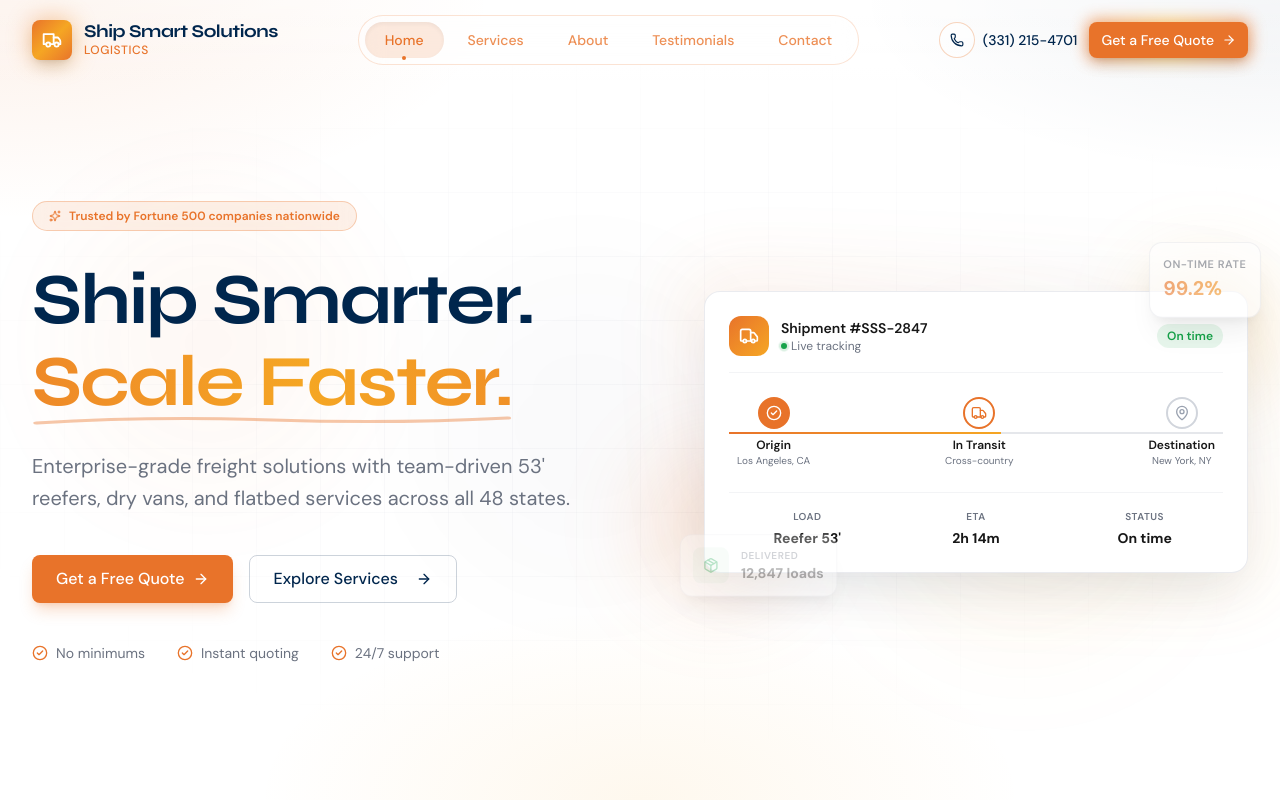
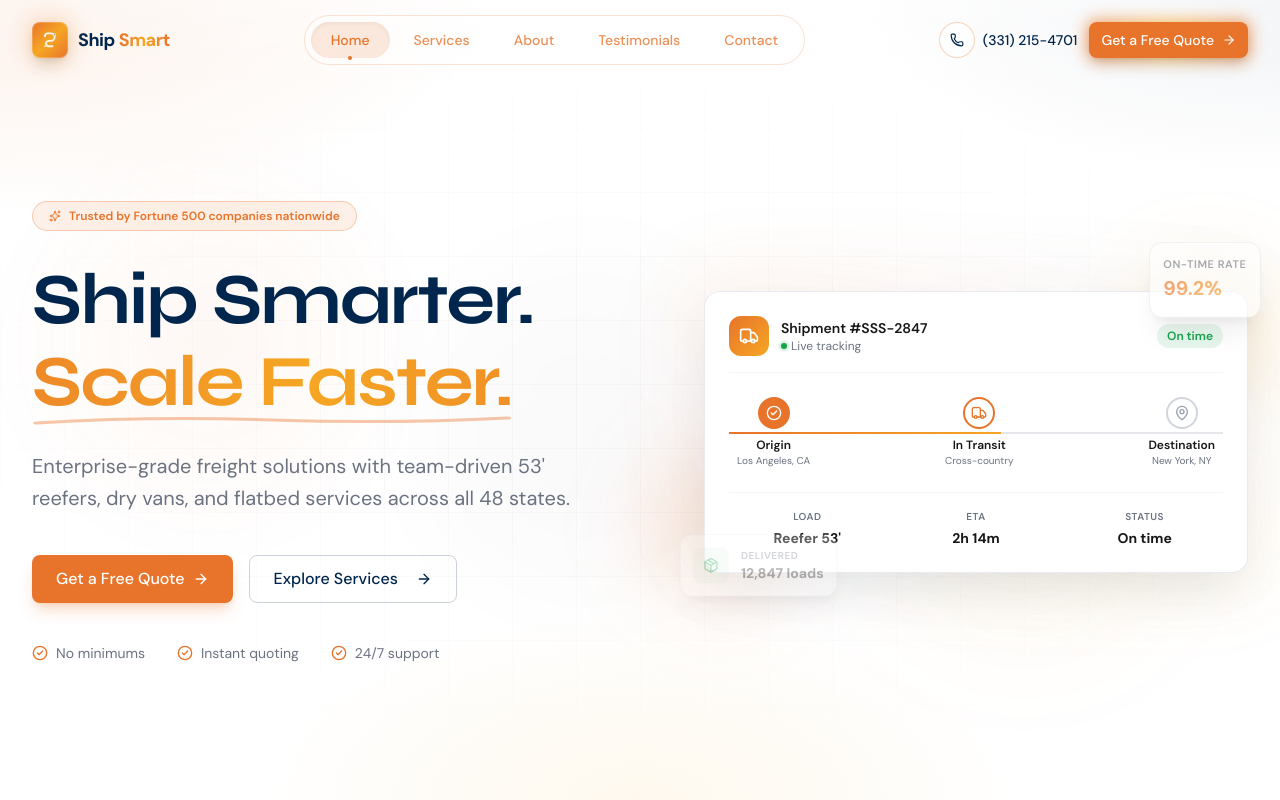
Before and after one commit to HusbanTech12/ship_smart_solution, a Next.js app: page / in a window 1280 px wide. Shown: the top 800 px of the page. Built offline with nearby package versions, Linux system fonts and the light colour scheme.

Commit message:
feat(brand): add premium Logo component with 3 variants and replace inline marks in Navbar and Footer

```diff
--- a/components/layout/footer.tsx
+++ b/components/layout/footer.tsx
@@ -7,6 +7,7 @@ import { toast } from "sonner"
 import { COMPANY } from "@/lib/constants/company"
 import { PUBLIC_NAV } from "@/lib/constants/navigation"
 import { SERVICES } from "@/lib/constants/services"
+import { Logo } from "@/components/shared/logo"
 
 type SocialIconProps = { className?: string }
 
@@ -109,36 +110,12 @@ export function Footer() {
           <div className="grid grid-cols-1 md:grid-cols-2 lg:grid-cols-12 gap-10 lg:gap-12">
             <div className="lg:col-span-4 space-y-6">
               <div className="space-y-4">
-                <div className="flex items-center gap-3">
-                  <div className="relative">
-                    <div className="absolute inset-0 rounded-lg bg-gradient-to-br from-brand-secondary to-brand-accent blur-md opacity-50" />
-                    <div className="relative flex h-10 w-10 items-center justify-center rounded-lg bg-gradient-to-br from-brand-secondary via-brand-accent to-brand-secondary">
-                      <svg
-                        viewBox="0 0 24 24"
-                        fill="none"
-                        className="h-5 w-5 text-white"
-                        stroke="currentColor"
-                        strokeWidth="2.2"
-                        strokeLinecap="round"
-                        strokeLinejoin="round"
-                        aria-hidden="true"
-                      >
-                        <path d="M10 17h4V5H2v12h3" />
-                        <path d="M20 17h2v-3.34a4 4 0 0 0-1.17-2.83L19 9h-5" />
-                        <circle cx="7.5" cy="17.5" r="2.5" />
-                        <circle cx="17.5" cy="17.5" r="2.5" />
-                      </svg>
-                    </div>
-                  </div>
-                  <div className="flex flex-col">
-                    <span className="text-lg font-display font-bold text-white leading-none tracking-tight">
-                      {COMPANY.name}
-                    </span>
-                    <span className="text-[10px] text-brand-secondary font-medium tracking-wider uppercase mt-0.5">
-                      Logistics
-                    </span>
-                  </div>
-                </div>
+                <Logo
+                  variant="full"
+                  size="md"
+                  tone="white"
+                  showTagline={true}
+                />
 
                 <p className="text-sm text-gray-400 leading-relaxed max-w-sm">
                   {COMPANY.tagline}. Enterprise-grade trucking and logistics services across all 48 contiguous US states.
--- a/components/layout/navbar.tsx
+++ b/components/layout/navbar.tsx
@@ -9,31 +9,7 @@ import { cn } from "@/lib/utils"
 import { COMPANY } from "@/lib/constants/company"
 import { PUBLIC_NAV } from "@/lib/constants/navigation"
 import { Button } from "@/components/ui/button"
-
-function LogoMark({ className }: { className?: string }) {
-  return (
-    <div className={cn("relative", className)}>
-      <div className="absolute inset-0 rounded-lg bg-gradient-to-br from-brand-secondary to-brand-accent blur-md opacity-50" />
-      <div className="relative flex h-10 w-10 items-center justify-center rounded-lg bg-gradient-to-br from-brand-secondary via-brand-accent to-brand-secondary shadow-lg">
-        <svg
-          viewBox="0 0 24 24"
-          fill="none"
-          className="h-5 w-5 text-white"
-          stroke="currentColor"
-          strokeWidth="2.2"
-          strokeLinecap="round"
-          strokeLinejoin="round"
-          aria-hidden="true"
-        >
-          <path d="M10 17h4V5H2v12h3" />
-          <path d="M20 17h2v-3.34a4 4 0 0 0-1.17-2.83L19 9h-5" />
-          <circle cx="7.5" cy="17.5" r="2.5" />
-          <circle cx="17.5" cy="17.5" r="2.5" />
-        </svg>
-      </div>
-    </div>
-  )
-}
+import { Logo } from "@/components/shared/logo"
 
 export function Navbar() {
   const [isScrolled, setIsScrolled] = useState(false)
@@ -92,27 +68,14 @@ export function Navbar() {
         <div className="flex items-center justify-between h-16 lg:h-20 py-2">
           <Link
             href="/"
-            className="group flex items-center gap-3 transition-opacity duration-300 hover:opacity-90"
+            className="group flex items-center transition-opacity duration-300 hover:opacity-90"
           >
-            <LogoMark />
-            <div className="flex flex-col">
-              <span
-                className={cn(
-                  "text-base sm:text-lg font-display font-bold leading-none tracking-tight transition-colors duration-500",
-                  isTransparent ? "text-brand-primary" : "text-white",
-                )}
-              >
-                {COMPANY.name}
-              </span>
-              <span
-                className={cn(
-                  "text-[10px] sm:text-xs font-medium tracking-wider uppercase mt-0.5 transition-colors duration-500",
-                  isTransparent ? "text-brand-secondary" : "text-brand-secondary",
-                )}
-              >
-                Logistics
-              </span>
-            </div>
+            <Logo
+              variant="full"
+              size="md"
+              tone={isTransparent ? "gradient" : "white"}
+              showTagline={false}
+            />
           </Link>
 
           <nav
--- /dev/null
+++ b/components/shared/logo.tsx
@@ -0,0 +1,217 @@
+import { cn } from "@/lib/utils"
+
+type LogoVariant = "mark" | "wordmark" | "full"
+type LogoSize = "sm" | "md" | "lg" | "xl"
+
+type LogoProps = {
+  variant?: LogoVariant
+  size?: LogoSize
+  className?: string
+  showTagline?: boolean
+  tone?: "gradient" | "white" | "dark"
+}
+
+const sizeMap = {
+  sm: { mark: 28, gap: "gap-2", wordTitle: "text-base", wordSub: "text-[9px]" },
+  md: { mark: 36, gap: "gap-2.5", wordTitle: "text-lg", wordSub: "text-[10px]" },
+  lg: { mark: 44, gap: "gap-3", wordTitle: "text-2xl", wordSub: "text-[11px]" },
+  xl: { mark: 64, gap: "gap-4", wordTitle: "text-4xl", wordSub: "text-sm" },
+} as const
+
+function LogoMark({
+  size = 40,
+  className,
+  tone = "gradient",
+}: {
+  size?: number
+  className?: string
+  tone?: "gradient" | "white" | "dark"
+}) {
+  const id = `ship-smart-logo-${size}-${tone}-${Math.random().toString(36).slice(2, 8)}`
+
+  const isWhite = tone === "white"
+  const isDark = tone === "dark"
+
+  return (
+    <div
+      className={cn("relative shrink-0", className)}
+      style={{ width: size, height: size }}
+      aria-hidden="true"
+    >
+      <div
+        className={cn(
+          "absolute inset-0 rounded-[22%] blur-md opacity-40",
+          isWhite
+            ? "bg-white"
+            : isDark
+              ? "bg-brand-primary"
+              : "bg-gradient-to-br from-brand-secondary to-brand-accent",
+        )}
+      />
+      <div
+        className={cn(
+          "relative flex h-full w-full items-center justify-center rounded-[22%] shadow-lg ring-1 ring-inset",
+          isWhite
+            ? "bg-white ring-white/20"
+            : isDark
+              ? "bg-brand-primary ring-brand-primary/20"
+              : "bg-gradient-to-br from-brand-secondary via-brand-accent to-brand-secondary ring-white/20",
+        )}
+      >
+        <svg
+          viewBox="0 0 40 40"
+          fill="none"
+          className="h-[60%] w-[60%]"
+          xmlns="http://www.w3.org/2000/svg"
+        >
+          <defs>
+            <linearGradient
+              id={`${id}-sgrad`}
+              x1="0"
+              y1="0"
+              x2="40"
+              y2="40"
+              gradientUnits="userSpaceOnUse"
+            >
+              {isWhite ? (
+                <>
+                  <stop offset="0%" stopColor="#00264D" />
+                  <stop offset="100%" stopColor="#00264D" />
+                </>
+              ) : isDark ? (
+                <>
+                  <stop offset="0%" stopColor="#E8732A" />
+                  <stop offset="100%" stopColor="#F5A623" />
+                </>
+              ) : (
+                <>
+                  <stop offset="0%" stopColor="#FFFFFF" stopOpacity="0.95" />
+                  <stop offset="100%" stopColor="#FFFFFF" stopOpacity="0.85" />
+                </>
+              )}
+            </linearGradient>
+          </defs>
+
+          <path
+            d="M11 13.5C11 10.4624 13.4624 8 16.5 8H22C25.866 8 29 11.134 29 15C29 18.866 25.866 22 22 22H18C15.2386 22 13 24.2386 13 27C13 29.7614 15.2386 32 18 32H25"
+            stroke={`url(#${id}-sgrad)`}
+            strokeWidth="3.4"
+            strokeLinecap="round"
+          />
+
+          <circle
+            cx="29"
+            cy="10.5"
+            r="2.2"
+            fill={isWhite ? "#00264D" : isDark ? "#E8732A" : "#FFFFFF"}
+          />
+          <circle
+            cx="29"
+            cy="10.5"
+            r="1"
+            fill={isWhite ? "#FFFFFF" : "#00264D"}
+            opacity={isWhite ? 0.9 : 1}
+          />
+
+          <circle
+            cx="11"
+            cy="32"
+            r="1.6"
+            fill={isWhite ? "#00264D" : isDark ? "#F5A623" : "#FFFFFF"}
+            opacity="0.9"
+          />
+        </svg>
+      </div>
+    </div>
+  )
+}
+
+function Wordmark({
+  size = "md",
+  tone = "gradient",
+  showTagline = true,
+  className,
+}: {
+  size?: LogoSize
+  tone?: "gradient" | "white" | "dark"
+  showTagline?: boolean
+  className?: string
+}) {
+  const cfg = sizeMap[size]
+
+  const isWhite = tone === "white"
+  const isDark = tone === "dark"
+
+  return (
+    <div className={cn("flex flex-col leading-none", className)}>
+      <div
+        className={cn(
+          "font-heading font-bold tracking-tight",
+          cfg.wordTitle,
+          isWhite
+            ? "text-white"
+            : isDark
+              ? "text-brand-primary"
+              : "text-brand-primary",
+        )}
+      >
+        <span>Ship </span>
+        <span
+          className={cn(
+            "bg-clip-text text-transparent",
+            isWhite
+              ? "bg-gradient-to-r from-brand-accent to-white"
+              : "bg-gradient-to-r from-brand-secondary via-brand-accent to-brand-secondary",
+          )}
+        >
+          Smart
+        </span>
+      </div>
+      {showTagline && (
+        <div
+          className={cn(
+            "mt-1 font-sans font-semibold uppercase tracking-[0.22em]",
+            cfg.wordSub,
+            isWhite ? "text-white/70" : "text-brand-muted",
+          )}
+        >
+          Solutions
+        </div>
+      )}
+    </div>
+  )
+}
+
+export function Logo({
+  variant = "full",
+  size = "md",
+  className,
+  showTagline = true,
+  tone = "gradient",
+}: LogoProps) {
+  const cfg = sizeMap[size]
+
+  if (variant === "mark") {
+    return <LogoMark size={cfg.mark} tone={tone} className={className} />
+  }
+
+  if (variant === "wordmark") {
+    return (
+      <Wordmark
+        size={size}
+        tone={tone}
+        showTagline={showTagline}
+        className={className}
+      />
+    )
+  }
+
+  return (
+    <div className={cn("flex items-center", cfg.gap, className)}>
+      <LogoMark size={cfg.mark} tone={tone} />
+      <Wordmark size={size} tone={tone} showTagline={showTagline} />
+    </div>
+  )
+}
+
+export { LogoMark }
```
